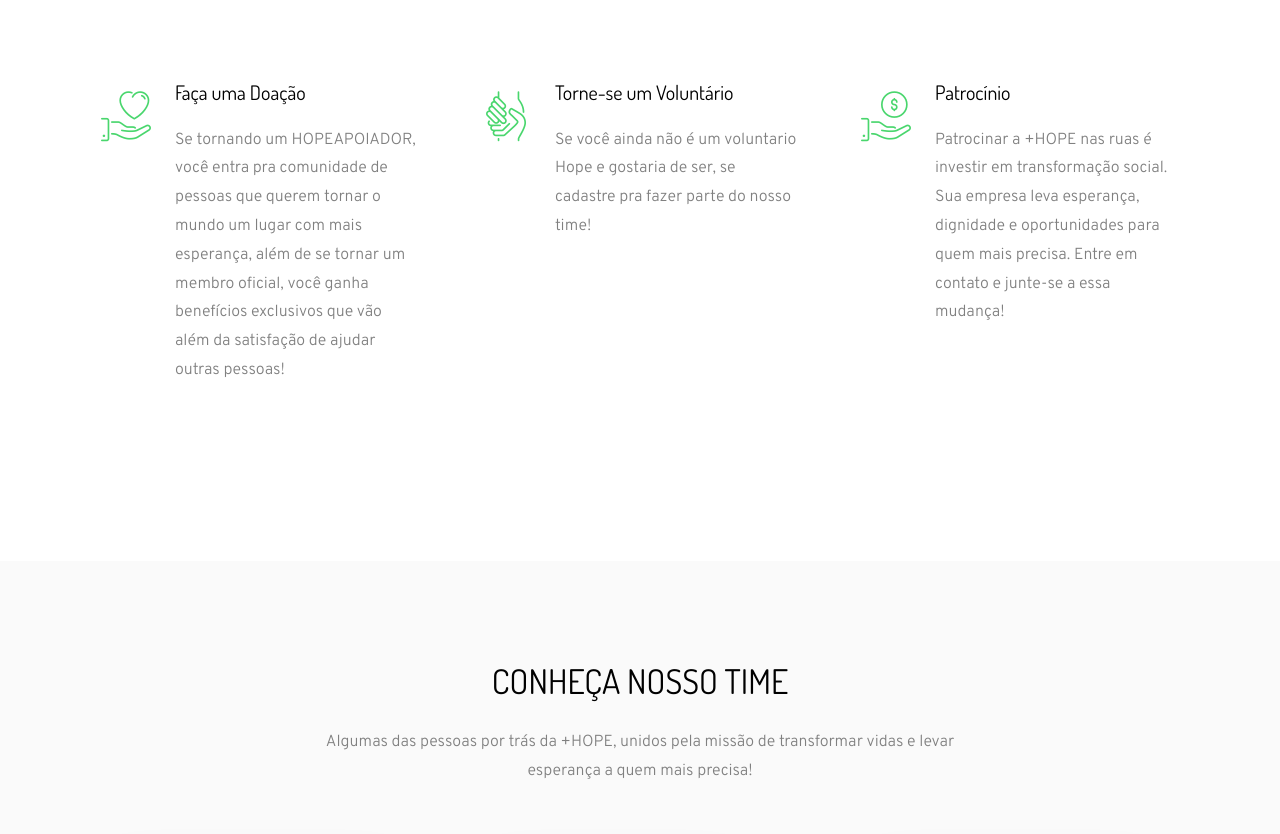
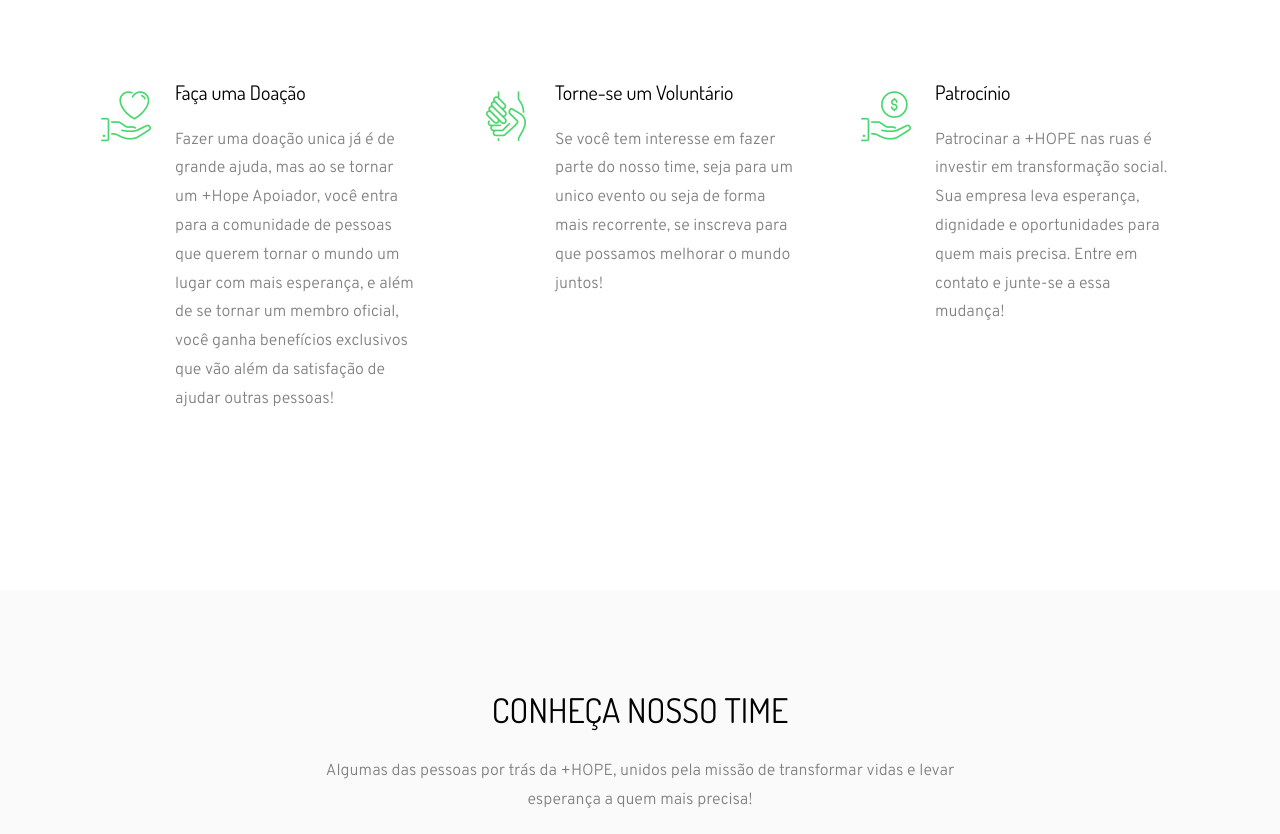
Before and after one commit to GuilhermeRNS/hopenasruas, a website: page index.html in a window 1280 px wide. Shown: the part 960-1794 px from the top of the page. Drawn offline with Linux system fonts and the light colour scheme; some packages are replaced by stand-ins of ours; no server answers; a script that the page names is missing; files whose address does not match are found by name.

Commit message:
fixing hope apoiador text

```diff
--- a/index.html
+++ b/index.html
@@ -59,7 +59,7 @@
 
         <div class="collapse navbar-collapse" id="ftco-nav">
             <ul class="navbar-nav ml-auto">
-                <li class="nav-item"><a href="#section-counter" class="nav-link">+HOPE Apoiador</a></li>
+                <li class="nav-item"><a href="#donation-form" class="nav-link">+HOPE Apoiador</a></li>
                 <li class="nav-item"><a href="#contact-info" class="nav-link">Contato</a></li>
                 <ul class="ftco-footer-social list-unstyled float-md-left ml-3">
                     <li class="ftco-animate"><a target="_blank" href="https://instagram.com/hopenasruas"><span
@@ -130,9 +130,9 @@
                     <div class="icon d-flex mb-3"><span class="flaticon-donation-1"></span></div>
                     <div class="media-body pl-4">
                         <h3 class="heading">Faça uma Doação</h3>
-                        <p>Se tornando um HOPEAPOIADOR, você entra pra comunidade de pessoas que querem tornar o mundo
-                            um lugar com mais esperança,
-                            além de se tornar um membro oficial, você ganha benefícios exclusivos que vão além da
+                        <p>Fazer uma doação unica já é de grande ajuda, mas ao se tornar um +Hope Apoiador, você entra para a
+                            comunidade de pessoas que querem tornar o mundo um lugar com mais esperança,
+                            e além de se tornar um membro oficial, você ganha benefícios exclusivos que vão além da
                             satisfação de ajudar outras pessoas!</p>
                     </div>
                 </div>
@@ -142,8 +142,8 @@
                     <div class="icon d-flex mb-3"><span class="flaticon-charity"></span></div>
                     <div class="media-body pl-4">
                         <h3 class="heading">Torne-se um Voluntário</h3>
-                        <p>Se você ainda não é um voluntario Hope e gostaria de ser, se cadastre pra fazer parte do
-                            nosso time!</p>
+                        <p>Se você tem interesse em fazer parte do nosso time, seja para um unico evento ou seja de forma mais recorrente,
+                            se inscreva para que possamos melhorar o mundo juntos!</p>
                     </div>
                 </div>
             </div>
@@ -629,7 +629,7 @@
                     <div class="form-check mb-4">
                         <input type="checkbox" class="form-check-input" id="consent" required>
                         <label class="form-check-label" for="consent" style="color: white;">
-                            Concordo com os <a href="#" style="color: cornflowerblue;">termos</a> ao ser voluntario da Hope+.
+                            Concordo com os <a href="#" style="color: cornflowerblue;">termos</a> ao ser voluntario da Hope+
                         </label>
                     </div>
                     <div class="form-group">
@@ -645,7 +645,7 @@
     <div class="container">
         <div class="row d-md-flex">
             <div class="col-md-6 pr-md-5 ftco-animate">
-                <h3 class="mb-3">Faça uma Doação</h3>
+                <h3 class="mb-3">Faça sua Doação</h3>
                 <p>Ajude a apoiar nossa causa fazendo uma doação. Cada contribuição faz a diferença!</p>
                 <form action="#" class="donation-form">
                     <div class="form-group">
@@ -663,7 +663,7 @@
                     <div class="form-check mb-4">
                         <input type="checkbox" class="form-check-input" id="recurringDonation">
                         <label class="form-check-label" for="recurringDonation">
-                            Tornar essa doação mensal
+                            Seja um +Hope Apoiador mensal
                         </label>
                     </div>
                     <div id="paypal-donation-button" class="form-group mt-4"></div> <!-- PayPal button container -->
```
